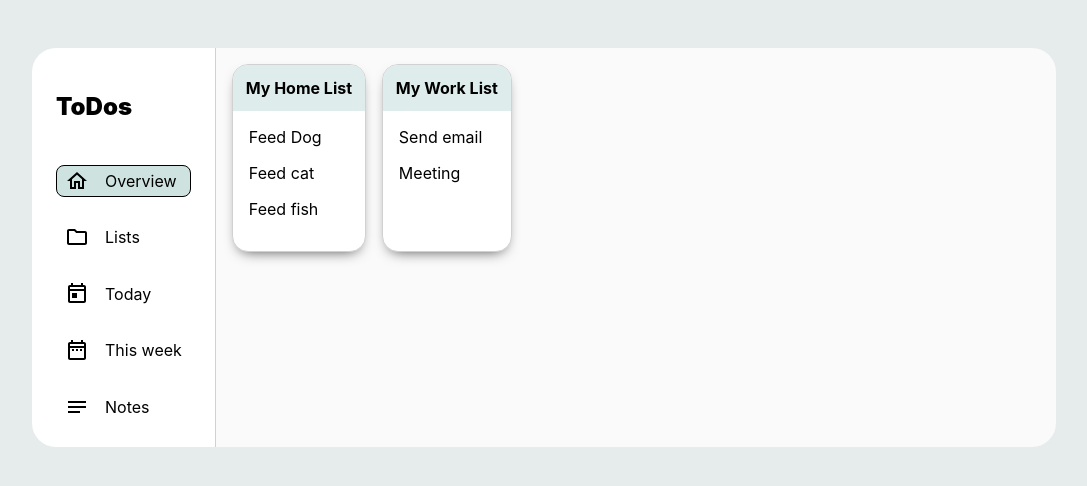
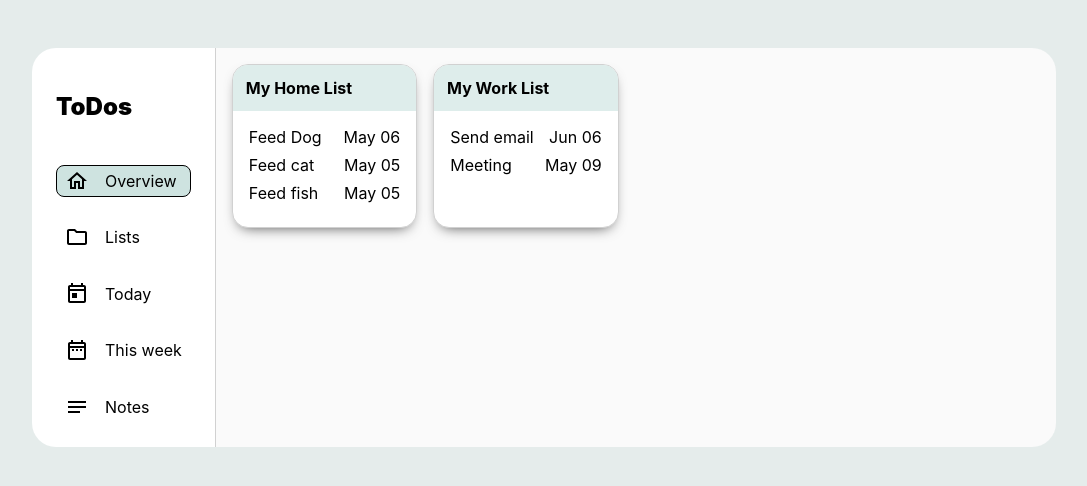
Before and after one commit to thiseas-perso/todo-react-app, a React (Create React App) app: page / in a window 1280 px wide. Both pictures are taken after a click on the element "Overview". Shown: the top 486 px of the page, without its empty margins (96-1183 px from the left). Built offline with nearby package versions, Linux system fonts and the light colour scheme.

Commit message:
overview display correction

```diff
--- a/src/Components/Elements/ListItems.js
+++ b/src/Components/Elements/ListItems.js
@@ -10,10 +10,8 @@ const ListItems = (props) => {
     setInputValue(e.target.value);
   };
 
-  const [isItemActive, setIsItemActive] = useState(props.items[0].id || null);
-
   const handleItemChange = (itemId) => {
-    setIsItemActive(itemId);
+    props.handleItemChange(itemId);
   };
 
   const submitHandler = (e) => {
@@ -26,7 +24,7 @@ const ListItems = (props) => {
         todos: [],
       };
       props.onAddNewList(newItem);
-      setIsItemActive(newItem.id);
+      props.handleItemChange(newItem.id);
     }
     setInputValue("");
   };
@@ -40,7 +38,7 @@ const ListItems = (props) => {
             id={item.id}
             title={item.title}
             handleItemChange={handleItemChange}
-            isItemActive={isItemActive}
+            isItemActive={props.isItemActive}
           />
         ))}
       </ul>
--- a/src/Components/Navbar.js
+++ b/src/Components/Navbar.js
@@ -17,10 +17,10 @@ const Navbar = (props) => {
       : setFolderIcon(images["folder.svg"]);
   };
 
-  const [isItemActive, setIsItemActive] = useState(null);
-  const handleItemChange = (data) => {
-    setIsItemActive(data);
-    props.onAddNewList(data);
+  const [isItemActive, setIsItemActive] = useState(props.lists[0].id || null);
+
+  const handleItemChange = (itemId) => {
+    setIsItemActive(itemId);
   };
 
   return (
@@ -42,8 +42,8 @@ const Navbar = (props) => {
         <ListItems
           items={props.lists}
           onAddNewList={props.onAddNewList}
-          handleChange={handleItemChange}
-          isActive={isItemActive}
+          handleItemChange={handleItemChange}
+          isItemActive={isItemActive}
         />
       )}
       <NavbarItem
--- a/src/Components/Views/Card.js
+++ /dev/null
@@ -1,14 +0,0 @@
-import React from "react";
-import "./Card.css";
-const Card = (props) => {
-  return (
-    <div className="overview-card">
-      <h3>{props.title}</h3>
-      {props.todos.map((todo) => (
-        <p key={todo.id}>{todo.title}</p>
-      ))}
-    </div>
-  );
-};
-
-export default Card;
--- a/src/Components/Views/Card.css
+++ b/src/Components/Views/OverviewCard.css
@@ -6,6 +6,7 @@
    box-shadow: 0px 6px 14px -7px rgba(0,0,0,0.75);
    font-size: 1rem;
    overflow: hidden;
+   min-width: 15ch;
 }
 
 .overview-card h3{
@@ -14,3 +15,13 @@
    font-size: 1rem;
    margin: -1rem -1rem 1rem -1rem;
 }
+
+.card-details{
+   display: flex;
+   justify-content: space-between;
+   margin-bottom: 0.5rem;
+}
+
+.card-details p {
+   margin: 0;
+}
--- /dev/null
+++ b/src/Components/Views/OverviewCard.js
@@ -0,0 +1,26 @@
+import React from "react";
+import "./OverviewCard.css";
+
+const OverviewCard = (props) => {
+  let options = {
+    // weekday: "short",
+    month: "short",
+    day: "2-digit",
+  };
+
+  return (
+    <div className="overview-card">
+      <h3>{props.title}</h3>
+      {props.todos.length === 0 && <p>Nothing here yet!</p>}
+      {props.todos.length > 0 &&
+        props.todos.slice(0, 3).map((todo) => (
+          <div key={todo.id} className={"card-details"}>
+            <p>{todo.title}</p>
+            <p>{todo.date.toLocaleString("en-US", options)}</p>
+          </div>
+        ))}
+    </div>
+  );
+};
+
+export default OverviewCard;
--- a/src/Components/Views/ViewListTodos.js
+++ b/src/Components/Views/ViewListTodos.js
@@ -0,0 +1 @@
+const ViewListTodos = (props) => {};
--- a/src/Components/Views/ViewOverview.css
+++ b/src/Components/Views/ViewOverview.css
@@ -2,5 +2,5 @@
    margin: 1rem;
    display: flex;
    gap: 1rem;
-
+   flex-wrap: wrap;
 }
--- a/src/Components/Views/ViewOverview.js
+++ b/src/Components/Views/ViewOverview.js
@@ -1,11 +1,12 @@
 import React from "react";
-import Card from "./Card";
+import OverviewCard from "./OverviewCard";
+
 import "./ViewOverview.css";
 const ViewOverview = (props) => {
   return (
     <div id="main-display-overview">
-      {props.items.slice(0, 3).map((item) => (
-        <Card key={item.id} title={item.title} todos={item.todos} />
+      {props.items.map((item) => (
+        <OverviewCard key={item.id} title={item.title} todos={item.todos} />
       ))}
     </div>
   );
```
Also changed, not shown: src/Components/Views/ViewListTodos.css (added).
